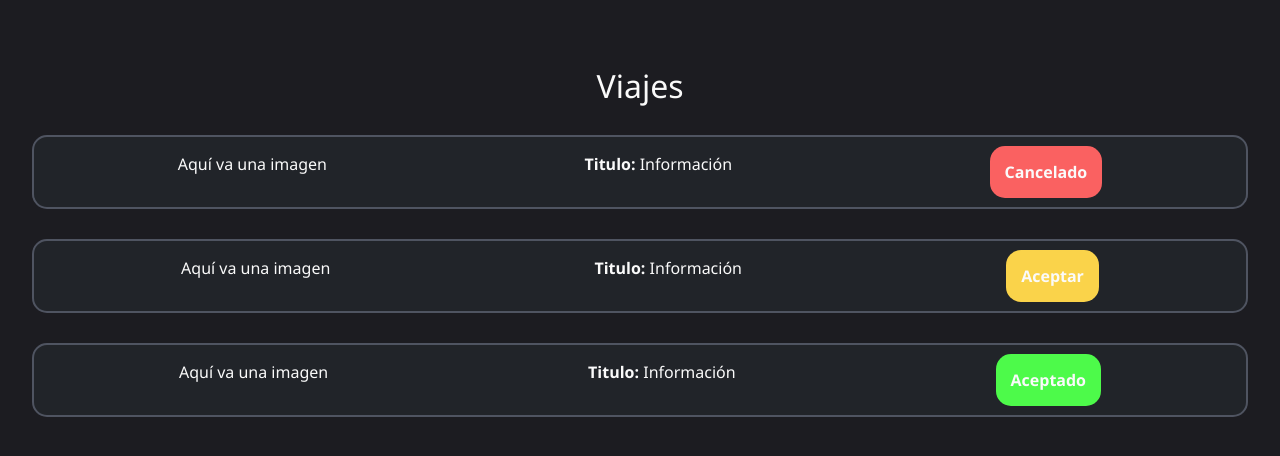
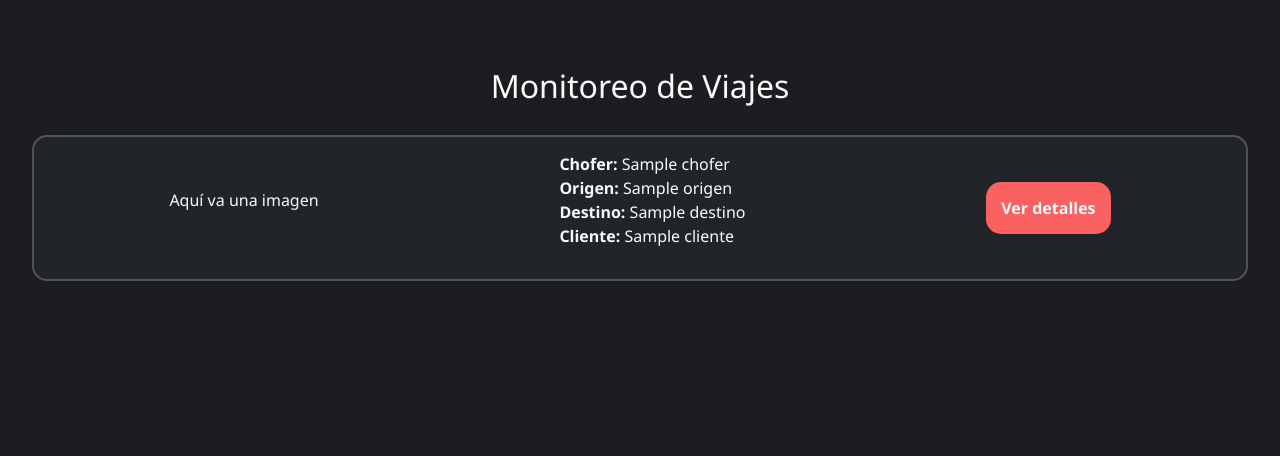
Before and after one commit to TheMrUriel/SistemaWebII, a Django app: template Transporte/TransporteApp/templates/App/chofer_viajes.html in a window 1280 px wide. Shown: the part 57-513 px from the top of the page. Run offline with Django 3.2, Linux system fonts and the light colour scheme; the template is opened without the code that fills it: most values are stand-ins (such as "Sample title", 1, 10 or a date in 2020); some libraries are stand-ins or nearby versions.

Commit message:
cambios back end 10-11

```diff
--- a/Transporte/TransporteApp/templates/App/chofer_menu.html
+++ b/Transporte/TransporteApp/templates/App/chofer_menu.html
@@ -19,7 +19,7 @@
                         <img src="{% static 'TransporteApp/chofer_viajes.png' %}" class="menu_chofer_viajesDisponibles" alt="Viajes disponibles del chofer">
                     </div>
                     <div class="menu_contenedor_enlace_titulo">
-                        <a href="/viajesDisponibles/"><div>Viajes Disponibles</div></a>
+                        <a href="/viajesDisponibles/?id={{ id }}"><div>Viajes Disponibles</div></a>
                     </div>
                 </div>
                 <div class="menu_contenido_enlace">
--- a/Transporte/TransporteApp/templates/App/chofer_viajes.html
+++ b/Transporte/TransporteApp/templates/App/chofer_viajes.html
@@ -1,54 +1,40 @@
-{% extends 'conex/Encabezado_chofer.html' %} {% block content %}
+{% extends 'conex/Encabezado_chofer.html' %}
+{% block content %}
 <!DOCTYPE html>
 <html lang="en">
-  <head>
+<head>
     <meta charset="UTF-8" />
     <meta name="viewport" content="width=device-width, initial-scale=1.0" />
-    {%load static%}
+    {% load static %}
     <link rel="stylesheet" href="{% static 'TransporteApp/style.css' %}" />
     <title>Viajes</title>
-  </head>
-  <body>
-    <section class="disponible_contenedor_principal">
-        <div class="disponible_contenedor_titulo">
-            <h2 class="disponible_titulo">Viajes</h2>
+</head>
+<body>
+    <section class="viajes_contenedor_principal">
+        <div class="viajes_contenedor_titulo">
+            <h2 class="viajes_titulo">Monitoreo de Viajes</h2>
         </div>
-        <div class="disponible_contenedor_contenido">
-            <div class="disponible_contenedor_viaje">
-                <div class="disponible_contenedor_imagen">
+        <div class="viajes_contenedor_contenido">
+            {% for viaje in viajes %}
+            <div class="viajes_contenedor_viaje" data-chofer="{{ viaje.chofer }}">
+                <div class="viajes_contenedor_imagen">
                     <p>Aquí va una imagen</p>
                 </div>
-                <div class="disponible_contenedor_informacion">
-                    <p class="disponible_informacion"><strong>Titulo: </strong>Información</p>
+                <div class="viajes_contenedor_informacion">
+                    <p class="viajes_informacion">
+                        <strong>Chofer:</strong> {{ viaje.chofer }} <br>
+                        <strong>Origen:</strong> {{ viaje.origen }} <br>
+                        <strong>Destino:</strong> {{ viaje.destino }} <br>
+                        <strong>Cliente:</strong> {{ viaje.cliente }}
+                    </p>
                 </div>
-                <div class="disponible_contenedor_boton">
-                    <a href="#" class="disponible_boton_cancelado">Cancelado</a>
+                <div class="viajes_contenedor_boton">
+                    <a href="/informacion/{{ viaje.id }}" class="viajes_boton_noiniciado">Ver detalles</a>
                 </div>
             </div>
-            <div class="disponible_contenedor_viaje">
-                <div class="disponible_contenedor_imagen">
-                    <p>Aquí va una imagen</p>
-                </div>
-                <div class="disponible_contenedor_informacion">
-                    <p class="disponible_informacion"><strong>Titulo: </strong>Información</p>
-                </div>
-                <div class="disponible_contenedor_boton">
-                    <a href="/evidencia/" class="disponible_boton_aceptar">Aceptar</a>
-                </div>
-            </div>
-            <div class="disponible_contenedor_viaje">
-                <div class="disponible_contenedor_imagen">
-                    <p>Aquí va una imagen</p>
-                </div>
-                <div class="disponible_contenedor_informacion">
-                    <p class="disponible_informacion"><strong>Titulo: </strong>Información</p>
-                </div>
-                <div class="disponible_contenedor_boton">
-                    <a href="#" class="disponible_boton_aceptado">Aceptado</a>
-                </div>
-            </div>
+            {% endfor %}
         </div>
     </section>
-  </body>
+</body>
 </html>
 {% endblock %}
--- a/Transporte/TransporteApp/templates/App/login.html
+++ b/Transporte/TransporteApp/templates/App/login.html
@@ -138,10 +138,11 @@
                 if (!querySnapshot.empty) {
                   const doc = querySnapshot.docs[0]; // Obtener el primer documento que coincida
                   const tipoUsuario = doc.data().tipo;
+                  const id = doc.data().uid;
                   if (tipoUsuario === 1) {
                     window.location.href = "/menuMonitorista";
                   } else if (tipoUsuario === 3) {
-                    window.location.href = "/menuChofer";
+                    window.location.href = `/menuChofer/?id=${id}`;
                   } else {
                     // Manejar otros tipos de usuario o errores
                     alert("Tipo de usuario no válido");
--- a/Transporte/TransporteApp/templates/conex/Encabezado_chofer.html
+++ b/Transporte/TransporteApp/templates/conex/Encabezado_chofer.html
@@ -85,12 +85,12 @@
           <div class="collapse navbar-collapse" id="navbarNav">
             <ul class="navbar-nav ms-auto mb-2 mb-lg-0">
               <li class="nav-item ms-3">
-                <a class="nav-link" href="/menuChofer/"
+                <a class="nav-link" href="/menuChofer/?id={{ id }}"
                   >Inicio</a
                 >
               </li>
               <li class="nav-item ms-3">
-                <a class="nav-link" href="/viajesDisponibles/"
+                <a class="nav-link" href="/viajesDisponibles/?id={{ id }}"
                   >Viajes Disponibles</a
                 >
               </li>
@@ -132,6 +132,9 @@
             if (!querySnapshot.empty) {
               const doc = querySnapshot.docs[0];
               const tipoUsuario = doc.data().tipo;
+              const nombreUsuario = doc.data().nombre;
+              window.nombreChofer = nombreUsuario;
+              console.log(nombreUsuario);
               if (tipoUsuario !== 3) {
                 // Redirigir si el tipo de usuario no es 1
                 window.location.href = "/menuMonitorista";
@@ -149,6 +152,7 @@
           // Redirigir al login si no hay sesión iniciada
           window.location.href = "/";
         }
+
       });
 
       // Cerrar sesión
```
Also changed, not shown: Transporte/TransporteApp/views.py (+23 -2 lines).
